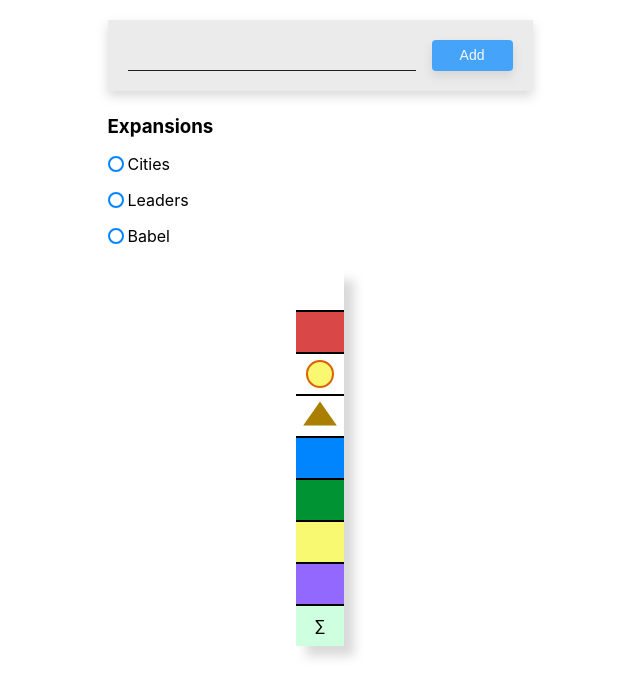
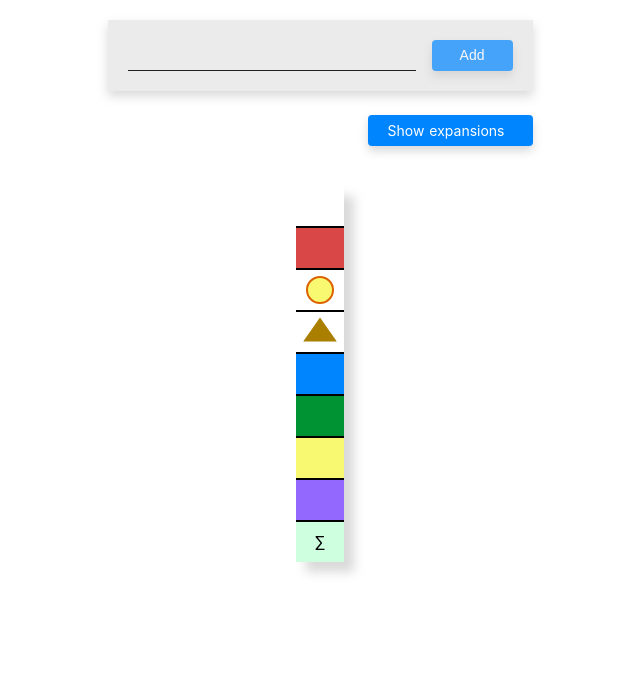
Before and after one commit to RuslanRybalka/7_wonders_table, a Nuxt app: page / in a window 1280 px wide. Shown: the top 696 px of the page, without its empty margins (320-960 px from the left). Built offline with nearby package versions, Linux system fonts and the light colour scheme.

Commit message:
Show-hide expansions

```diff
--- a/pages/index.vue
+++ b/pages/index.vue
@@ -1,7 +1,7 @@
 <template>
   <div class="container">
     <form class="input-container" @submit.prevent="addPlayer">
-      <input v-model="inputName" type="text" />
+      <input v-model="inputName" type="text" @focus="hideExpansions" />
       <button
         :disabled="isAddButtonDisabled"
         type="submit"
@@ -11,6 +11,19 @@
       </button>
     </form>
     <div class="expansions">
+      <label for="close_expansion" class="button expansions__button_close">
+        {{ expansionsButtonText }}
+      </label>
+      <input
+        type="checkbox"
+        id="close_expansion"
+        @change="toggleExpansionsVisibility"
+      />
+      <div class="expansions__wrapper">
+        <div
+          class="expansions__content"
+          :class="{ active: !isExpansionsHidden }"
+        >
           <h3>Expansions</h3>
           <label>
             <input
@@ -45,6 +58,8 @@
             <span class="custom-checkbox"></span>
             <span>Babel</span>
           </label>
+        </div>
+      </div>
     </div>
     <div class="table">
       <div class="column fields">
@@ -146,6 +161,7 @@ export default {
     isLeadersExpansion: false,
     isBabelExpansion: false,
     expansions: [],
+    isExpansionsHidden: true,
   }),
   computed: {
     ...mapState({
@@ -158,6 +174,9 @@ export default {
     }),
     getPlayers() {
       return this.GET_PLAYERS()
+    },
+    expansionsButtonText() {
+      return this.isExpansionsHidden ? 'Show expansions' : 'Hide expansions'
     },
   },
   watch: {
@@ -181,6 +200,13 @@ export default {
       // const { player, name, value, playerId } = dataset
       this.SET_SELECTED_CELL(dataset)
       this.OPEN_MODAL()
+      this.hideExpansions()
+    },
+    hideExpansions() {
+      this.isExpansionsHidden = true
+    },
+    toggleExpansionsVisibility() {
+      this.isExpansionsHidden = !this.isExpansionsHidden
     },
     addPlayer() {
       this.ADD_PLAYER(this.inputName)
@@ -401,14 +427,13 @@ export default {
   }
 }
 .expansions {
+  position: relative;
   width: 100%;
-  display: flex;
-  flex-direction: column;
-  justify-content: flex-start;
-  align-items: flex-start;
   max-width: 425px;
   margin: 0 auto;
   margin-bottom: 24px;
+  display: flex;
+  justify-content: flex-end;
   h3 {
     margin-bottom: 16px;
   }
@@ -431,6 +456,30 @@ export default {
           opacity: 1;
         }
       }
+    }
+  }
+  &__wrapper {
+    position: absolute;
+    overflow: hidden;
+    left: 0;
+    top: 0;
+    z-index: 2;
+    padding: 10px;
+  }
+  &__content {
+    //width: 100%;
+    display: flex;
+    flex-direction: column;
+    justify-content: flex-start;
+    align-items: flex-start;
+    overflow: hidden;
+    transition: 0.3s cubic-bezier(0.25, 0.46, 0.45, 0.94);
+    background-color: white;
+    box-shadow: 0px 5px 10px rgba(0, 0, 0, 0.3);
+    padding: 16px;
+    transform: translateX(-120%);
+    &.active {
+      transform: translateX(0);
     }
   }
 }
@@ -457,4 +506,18 @@ export default {
     transition: 0.3s cubic-bezier(0.25, 0.46, 0.45, 0.94);
   }
 }
+.expansions .expansions__button_close {
+  display: block;
+  position: relative;
+  z-index: 3;
+  align-self: flex-end;
+  & + input {
+    position: absolute;
+    visibility: hidden;
+    opacity: 0;
+    // &:checked + .expansions__wrapper .expansions__content {
+    //   transform: translateX(0);
+    // }
+  }
+}
 </style>
```
Lines whose indentation alone changed are shown as unchanged.
